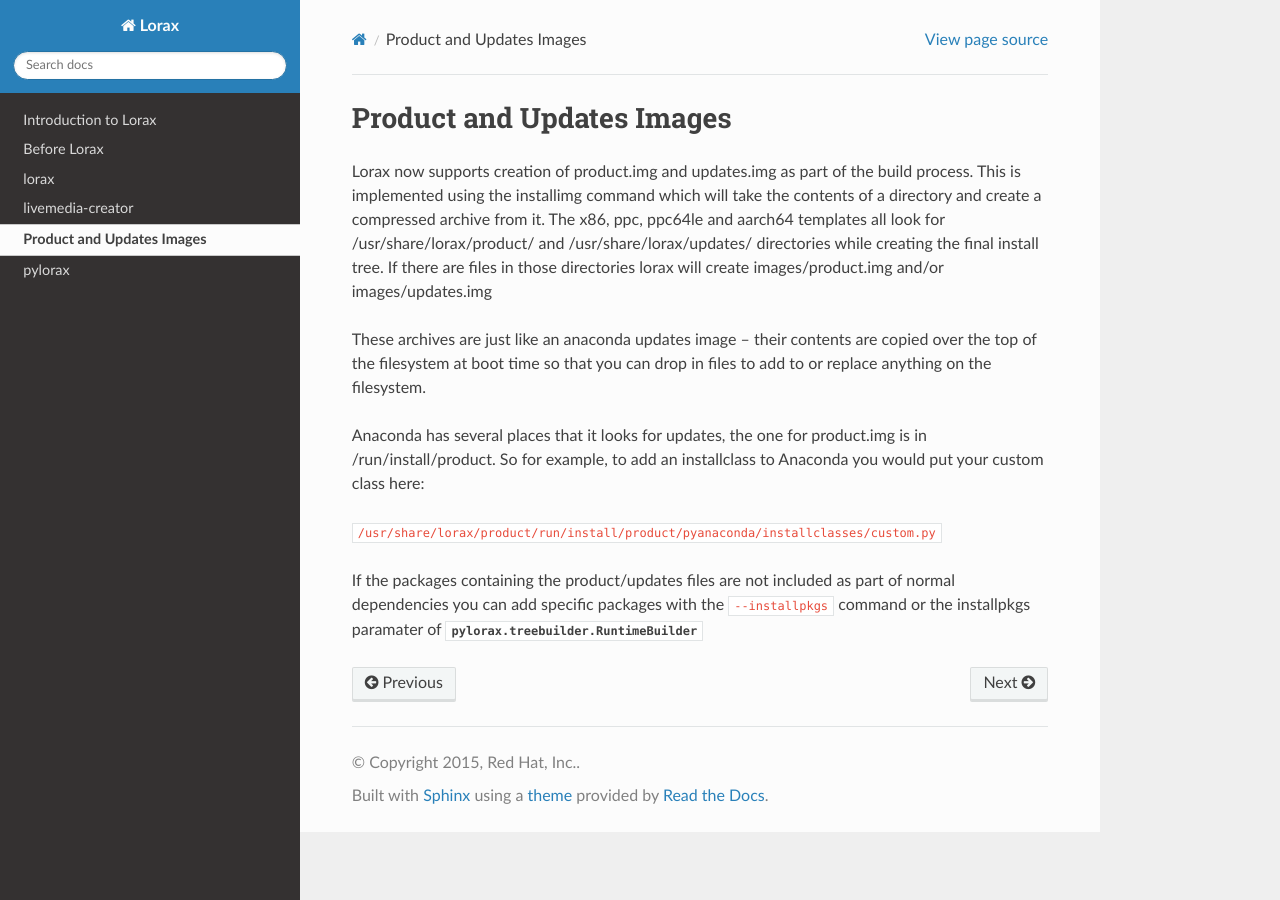
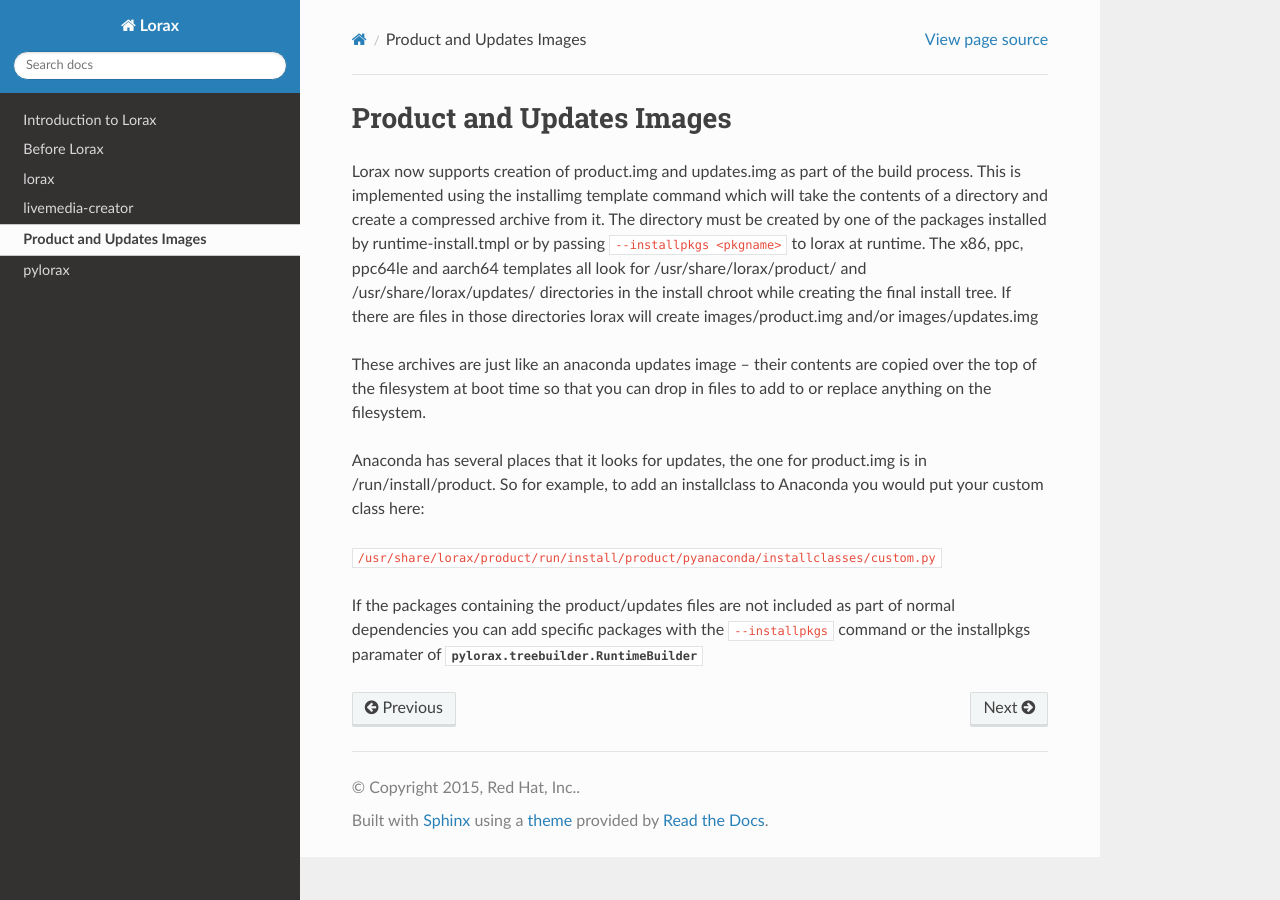
Before and after one commit to weldr/lorax, a Sphinx documentation site: the page built from docs/product-images.rst, in a window 1280 px wide. Built offline with Sphinx 7.4.7 and the Read the Docs theme 2.0.0, drawn with Linux system fonts in a browser that asks for light colours.

Commit message:
Update docs for product.img
Make it clear that the contents of product.img and updates.img comes
from the install root, not from the build host's filesystem.

```diff
--- a/docs/product-images.rst
+++ b/docs/product-images.rst
@@ -2,12 +2,15 @@
 ==========================
 
 Lorax now supports creation of product.img and updates.img as part of the build
-process. This is implemented using the installimg command which will take the
-contents of a directory and create a compressed archive from it. The x86, ppc,
-ppc64le and aarch64 templates all look for /usr/share/lorax/product/ and
-/usr/share/lorax/updates/ directories while creating the final install tree. If
-there are files in those directories lorax will create images/product.img
-and/or images/updates.img
+process. This is implemented using the installimg template command which will
+take the contents of a directory and create a compressed archive from it. The
+directory must be created by one of the packages installed by
+runtime-install.tmpl or by passing ``--installpkgs <pkgname>`` to lorax at
+runtime.  The x86, ppc, ppc64le and aarch64 templates all look for
+/usr/share/lorax/product/ and /usr/share/lorax/updates/ directories in the
+install chroot while creating the final install tree. If there are files in
+those directories lorax will create images/product.img and/or
+images/updates.img
 
 These archives are just like an anaconda updates image -- their contents are
 copied over the top of the filesystem at boot time so that you can drop in
```
